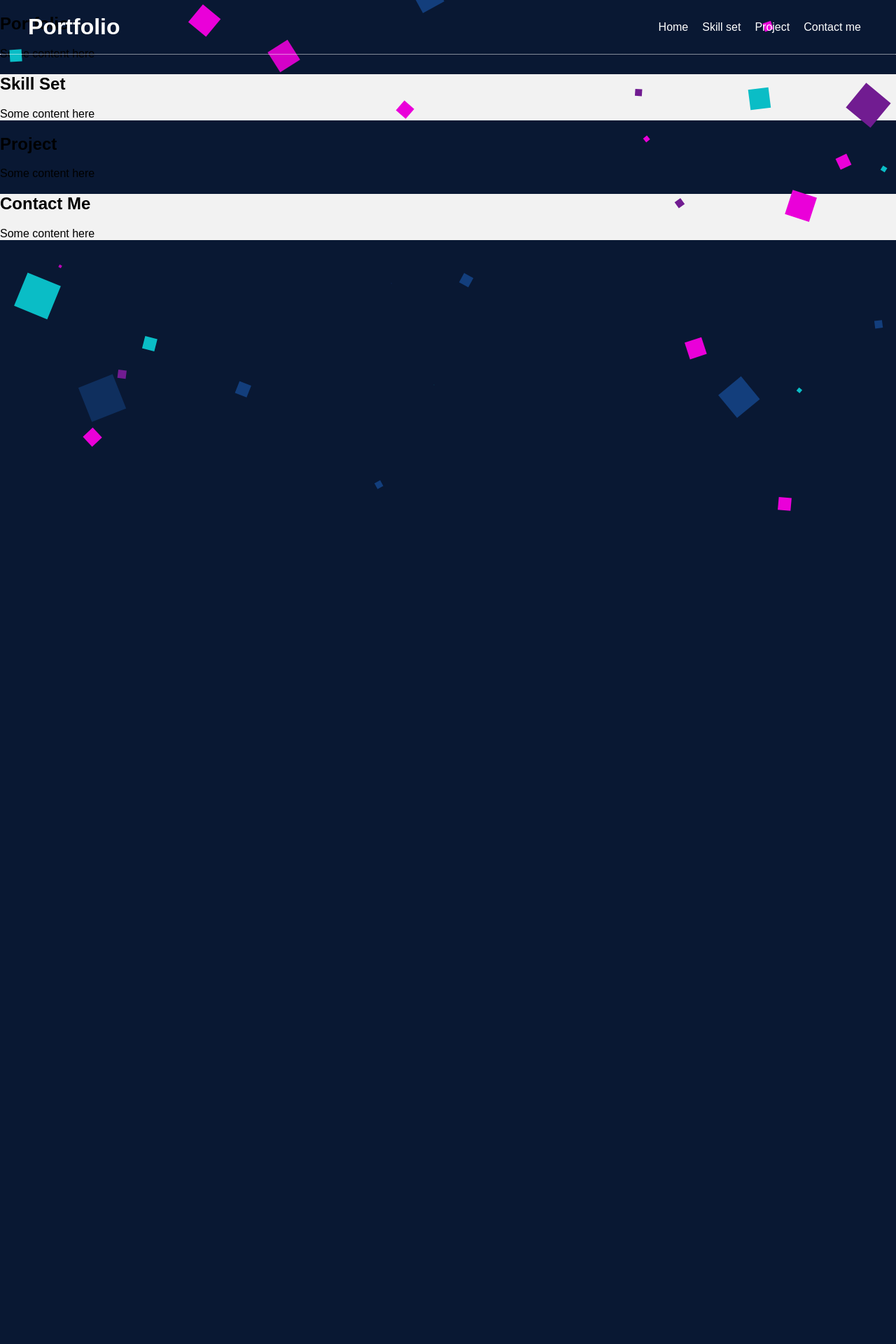
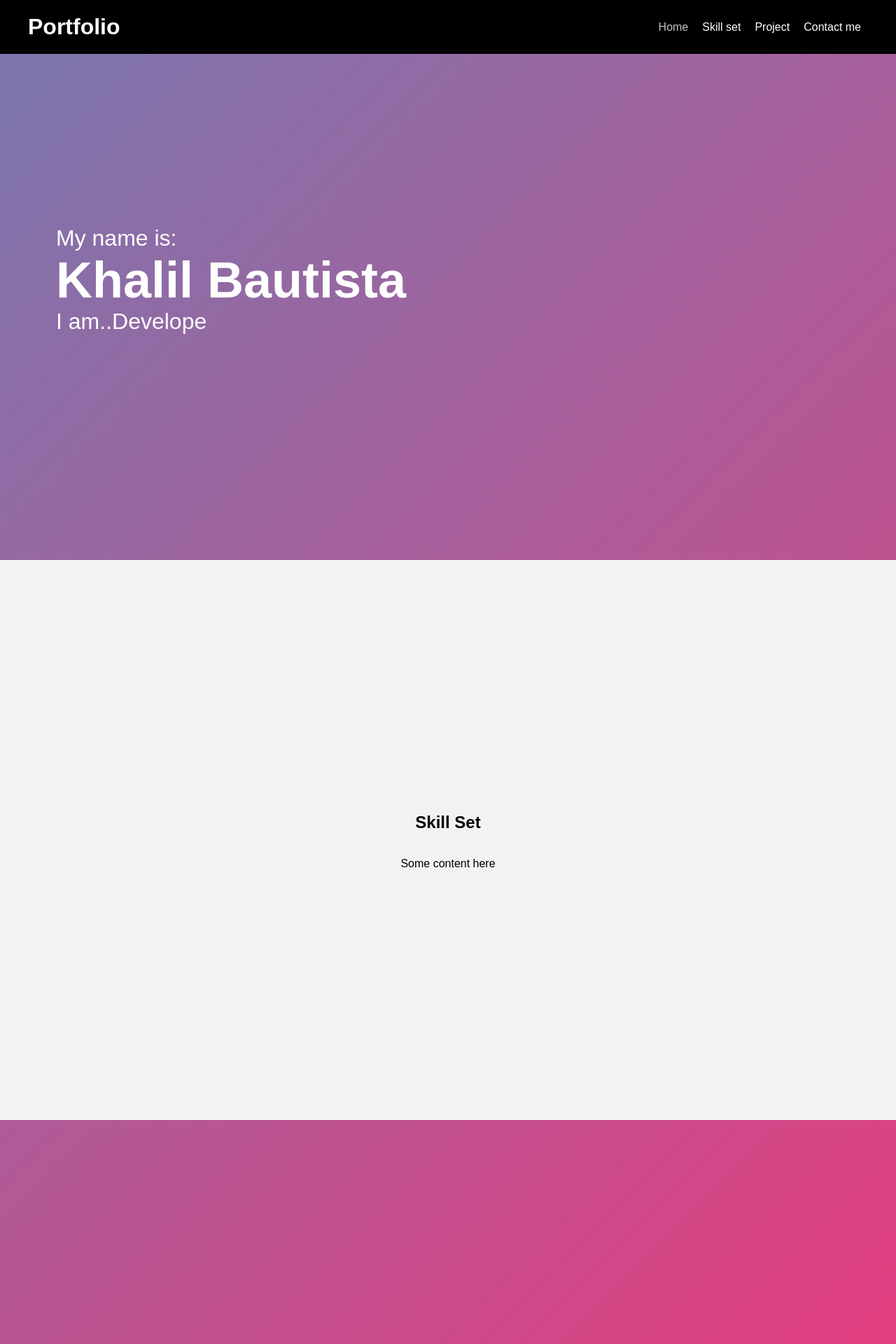
Before and after one commit to Khalil2506/Portafolio, a Django app: page / in a window 1280 px wide. Shown: the top 1920 px of the page at 70% size. Before the commit the page ends 730 px from the top, so only its background shows below. Run offline with Django 4.2, Linux system fonts and the light colour scheme.

Commit message:
latest advance

```diff
--- a/Library/static/css/styles.css
+++ b/Library/static/css/styles.css
@@ -99,8 +99,7 @@
   top: 0;
   left: 0;
   width: 100%;
-  background-color: transparent;
-  border-bottom: 0.3px dotted white;
+  background-color: black;
   z-index: 9999;
 }
 
@@ -157,7 +156,7 @@
 
 /* Cambio de color al hacer scroll */
 .header_a_scroll {
-  color: black !important;
+  color: #C2C2C2 !important;
   text-shadow: 1px 1px 1px 1px white, 1px 1px 1px 1px white, 1px 1px 1px 1px wheat, 1px 1px 1px 1px white !important;
   border-radius: 20px 10px;
 }
@@ -169,35 +168,108 @@
   background-color: #f2f2f2;
 }
 .body {
-  overflow: hidden;
-  height: 100vh;
-  background: #091833;
+  background: linear-gradient(-45deg, #ee7752, #e73c7e, #23a6d5, #23d5ab);
+  background-size: 400% 400%;
+  -webkit-animation: gradient 15s ease infinite;
+  -moz-animation: gradient 15s ease infinite;
+  animation: gradient 15s ease infinite;
 }
 
-.section_content {
-  height: 100vh;
+@-webkit-keyframes gradient {
+  0% {
+    background-position: 0% 50%;
+  }
+  50% {
+    background-position: 100% 50%;
+  }
+  100% {
+    background-position: 0% 50%;
+  }
 }
 
-span {
-  position: absolute;
-  pointer-events: none;
-  background: #fff;
-  animation: animate 5s linear infinite;
+@-moz-keyframes gradient {
+  0% {
+    background-position: 0% 50%;
+  }
+  50% {
+    background-position: 100% 50%;
+  }
+  100% {
+    background-position: 0% 50%;
+  }
 }
 
-@keyframes animate {
+@keyframes gradient {
   0% {
-    transform: scale(0) translateY(0) rotate(0deg);
-    opacity: 0;
+    background-position: 0% 50%;
   }
-  10% {
-    opacity: 1;
-  }
-  90% {
-    opacity: 1;
+  50% {
+    background-position: 100% 50%;
   }
   100% {
-    transform: scale(1) translateY(-500%) rotate(360deg);
-    opacity: 0;
+    background-position: 0% 50%;
   }
 }
+.section_content_1{
+  height: 100vh;
+  width: 100%;
+  display: flex;
+  flex-direction: column;
+  align-items: flex-start;
+  justify-content: center;
+  text-align: center;
+}
+.section_content_2{
+  height: 100vh;
+  width: 100%;
+  display: flex;
+  flex-direction: column;
+  align-items: center;
+  justify-content: center;
+  text-align: center;
+}
+.section_content_3{
+  height: 100vh;
+  width: 100%;
+  display: flex;
+  flex-direction: column;
+  align-items: center;
+  justify-content: center;
+  text-align: center;
+}
+.section_content_4{
+  height: 100vh;
+  width: 100%;
+  display: flex;
+  flex-direction: column;
+  align-items: center;
+  justify-content: center;
+  text-align: center;
+}
+/*Section 1*/
+.content_me{
+  margin: 2em;
+  margin-left: 5em;
+  display: flex;
+  align-items: flex-start;
+  justify-content: flex-start;
+  flex-direction: column;
+}
+.small_me{
+  font-size: 2em;
+  color: white;
+  padding: 0;
+  margin: 0;
+}
+.title_me{
+  font-size: 4.5em;
+  color: white;
+  padding: 0;
+  margin: 0;
+}
+.maquina_p{
+  font-size: 2em;
+  color: white;
+  padding: 0;
+  margin: 0;
+}
--- a/Library/static/js/index.js
+++ b/Library/static/js/index.js
@@ -24,31 +24,27 @@
     }
   }
 });
-const colors = [
-  '#711c91',
-  '#ea00d9',
-  '#0abdc6',
-  '#133e7c'
-];
-
-createSquare = () => {
-  const section = document.querySelector('.section_content');
-  const square = document.createElement('span');
-
-  const size = Math.random() * 50;
-
-  square.style.width = 20 + size + 'px';
-  square.style.height = 20 + size + 'px';
-
-  square.style.top = Math.random() * innerHeight + 'px';
-  square.style.left = Math.random() * innerWidth + 'px';
-
-  square.style.background = colors[Math.floor(Math.random() * colors.length)];
-  section.appendChild(square);
-
-  setTimeout(() => {
-    square.remove()
-  }, 5000);
+// codigo maquina
+const maquina = document.getElementById('maquina');
+const maquinaescribir = (text = '', tiempo = 200, etiqueta = '') =>{
+    let arrayCaracteres = text.split('');
+    etiqueta.innerHTML = '';
+    let i = 0;
+    let j = text.length;
+    let escribir = setInterval(function(){
+        if (i===arrayCaracteres.length){
+            etiqueta.innerHTML = text.substring(0,j);
+            j--
+            if (j===0){
+                etiqueta.innerHTML = '';
+                i= 0 ;
+                j = text.length;
+            }
+        } else{
+            etiqueta.innerHTML += arrayCaracteres[i];
+            i++
+        }
+    }, tiempo)
 }
 
-setInterval(createSquare, 150);
+maquinaescribir("Developer",150,maquina);
--- a/Library/templates/Inform/editar.html
+++ b/Library/templates/Inform/editar.html
@@ -1,6 +1,7 @@
 {% extends "base.html" %}
 {% block title %} Edit information {% endblock %}
 {% block content %}
+
 <table id="languages-table">
     <thead>
       <tr>
--- a/Library/templates/base.html
+++ b/Library/templates/base.html
@@ -6,6 +6,7 @@
     <meta http-equiv="X-UA-Compatible" content="IE=edge">
     <meta name="viewport" content="width=device-width, initial-scale=1.0">
     <link rel="stylesheet" type="text/css" href="{% static 'css/styles.css' %}">
+
     <title>{% block title %} {% endblock %}</title>
 </head>
 <body>
--- a/Library/templates/paginas/portafolio.html
+++ b/Library/templates/paginas/portafolio.html
@@ -1,27 +1,33 @@
 {% extends "base.html" %}
 {% block title %} Khalil Bautista {% endblock %}
 {% block content %}
+
 <div class="body">
-   <section class="section_content">
-    <section id="portfolio">
-      <h2>Portfolio</h2>
-      <p>Some content here</p>
+
+    <section id="portfolio" class="section_content_1" >
+      <div class="content_me">
+        <small class="small_me">My name is:</small>
+        <h1 class="title_me">Khalil Bautista</h1>
+        <p class="maquina_p">I am..<span id="maquina">Developer</span></p>
+      </div>
+
     </section>
 
-    <section id="skillset">
+    <section id="skillset" class="section_content_2">
       <h2>Skill Set</h2>
       <p>Some content here</p>
+
     </section>
 
-    <section id="project">
+    <section id="project" class="section_content_3">
       <h2>Project</h2>
       <p>Some content here</p>
     </section>
 
-    <section id="contact">
+    <section id="contact" class="section_content_4">
       <h2>Contact Me</h2>
       <p>Some content here</p>
     </section>
-   </section>
+
 </div>
 {% endblock %}
```
